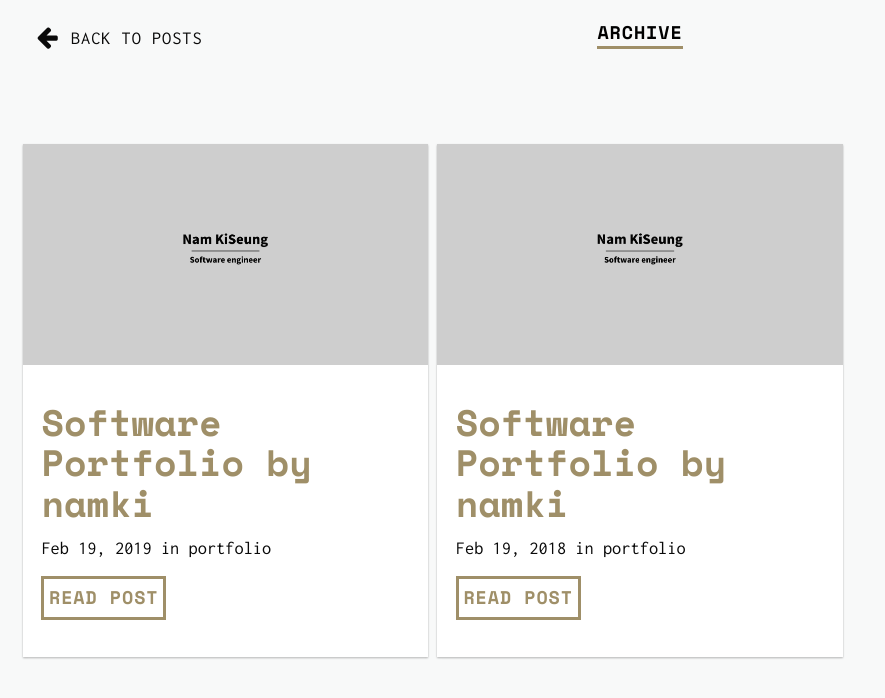
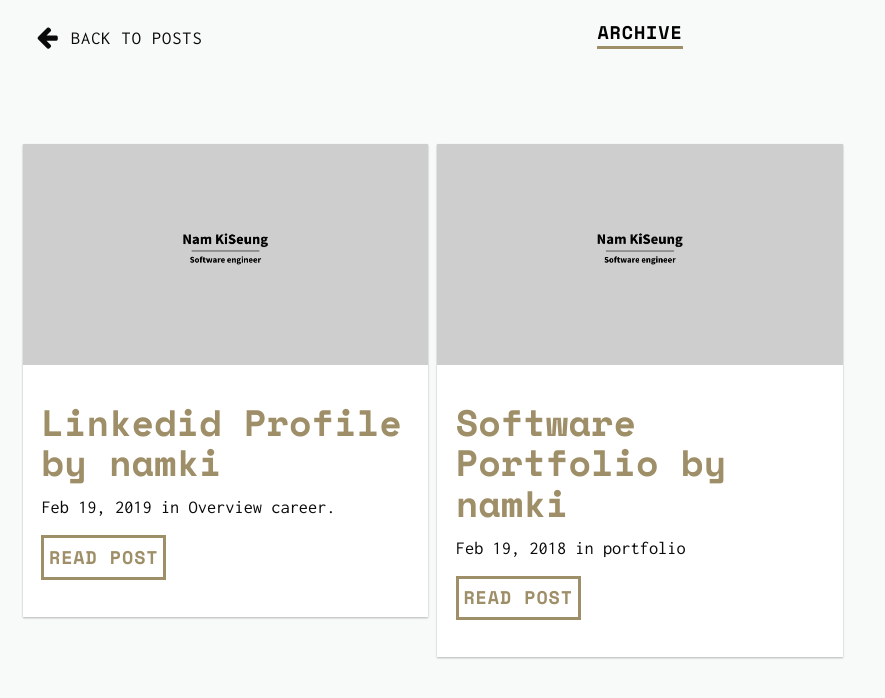
Before and after one commit to namkiseung/namki, a Jekyll site: the page built from archive.html, in a window 1280 px wide. Shown: the top 698 px of the page, without its empty margins (0-885 px from the left). Built offline with Jekyll 4.4.1, drawn with Linux system fonts in a browser that asks for light colours; nearby versions of some CDN libraries.

Commit message:
temp update

```diff
--- a/_posts/2019-10-27-introduce.markdown
+++ b/_posts/2019-10-27-introduce.markdown
@@ -1,16 +1,16 @@
 ---
 layout: post
-title: "Software Portfolio by namki"
+title: "Linkedid Profile by namki"
 date: 2019-02-19
 categories:
-  - portfolio
+  - Overview career.
 description:
 image: https://github.com/namkiseung/namki/blob/master/_screenshots/1.PNG?raw=true
 image-sm: https://github.com/namkiseung/namki/blob/master/_screenshots/1.PNG?raw=true
 ---
 
 <br>
-<h3>소개</h3>
+<h3></h3>
 <figure>
   <img src="https://github.com/namkiseung/namki/blob/master/_screenshots/Linkedin 001.png?raw=true" alt="Placeholder"/>
 </figure>
```
Also changed, not shown: index.html (+0 -21 lines).
